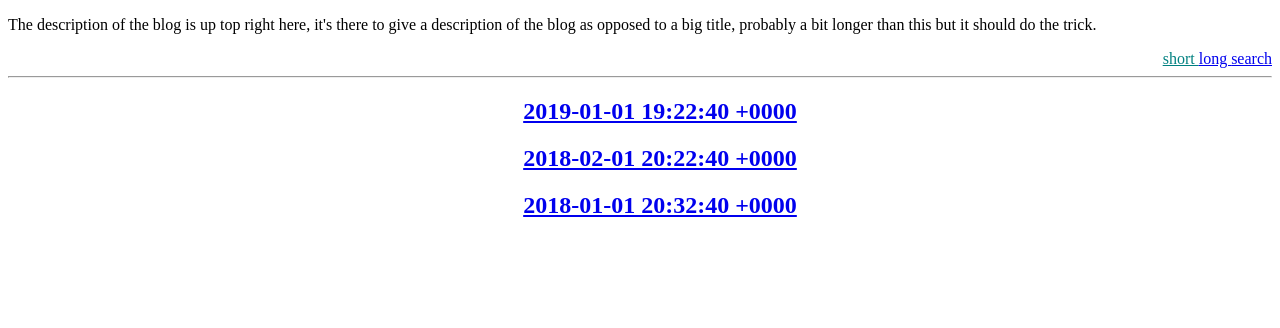
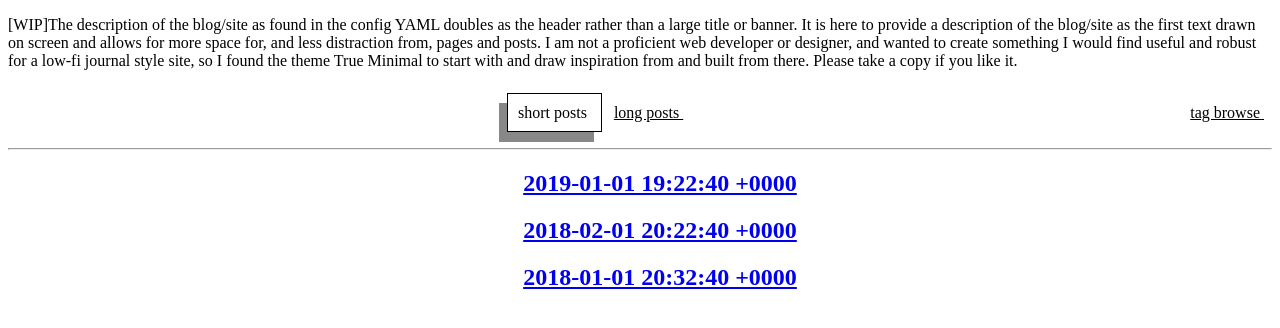
Before and after one commit to cyevgeniy/jekyll-true-minimal, a Jekyll site: the page built from index.html, in a window 1280 px wide. Shown: the top 328 px of the page. Built offline with Jekyll 4.4.1, drawn with Linux system fonts in a browser that asks for light colours.

Commit message:
Updated header include to approximate final, updated site description.

```diff
--- a/_config.yml
+++ b/_config.yml
@@ -1,5 +1,5 @@
 name: "Jekyll Untrue Minimal"
-description: "The description of the blog is up top right here, it's there to give a description of the blog as opposed to a big title, probably a bit longer than this but it should do the trick."
+description: "[WIP]The description of the blog/site as found in the config YAML doubles as the header rather than a large title or banner. It is here to provide a description of the blog/site as the first text drawn on screen and allows for more space for, and less distraction from, pages and posts. I am not a proficient web developer or designer, and wanted to create something I would find useful and robust for a low-fi journal style site, so I found the theme True Minimal to start with and draw inspiration from and built from there. Please take a copy if you like it."
 
 url: ''
 baseurl: ''
--- a/_data/header.yml
+++ /dev/null
@@ -1,6 +0,0 @@
-- name: short
-  link: /
-- name: long
-  link: /long
-- name: search
-  link: /search
--- /dev/null
+++ b/_data/headerExtra.yml
@@ -0,0 +1,2 @@
+- name: tag browse
+  link: /search/
--- /dev/null
+++ b/_data/headerMain.yml
@@ -0,0 +1,4 @@
+- name: short posts
+  link: /
+- name: long posts
+  link: /long/
--- a/_includes/header.html
+++ b/_includes/header.html
@@ -2,12 +2,47 @@
     <p>{{ site.description }}</p>
 </header>
 
-<div class="right">
-{% for item in site.data.header %}
-   <a href="{{ item.link }}" {% if page.url == item.link %}class="current"{% endif %}>
-     {{ item.name }}
-   </a>
- {% endfor %}
+<br>
+
+<div class="center">
+
+ <!-- "main" links are drawn, by default the "short" and "long" posts pages -->
+
+<span style="float:center">
+{% for item in site.data.headerMain %}
+    {% if page.url == item.link %}
+        <a class="currentHeader">
+          {{ item.name }}
+        </a>
+            &nbsp;&nbsp;
+    {% else %}
+       <a href="{{ item.link }}" class="linkHeader">
+         {{ item.name }}
+       </a>
+    &nbsp;&nbsp;
+    {% endif %}
+{% endfor %}
+</span>
+
+ <!-- "extra" links are drawn, by default solely a "search" by tags page -->
+
+<span style="float:right">
+{% for item in site.data.headerExtra %}
+    {% if page.url == item.link %}
+        <a class="currentHeader">
+          {{ item.name }}
+        </a>
+            &nbsp;&nbsp;
+    {% else %}
+       <a href="{{ item.link }}" class="linkHeader">
+         {{ item.name }}
+       </a>
+    &nbsp;&nbsp;
+    {% endif %}
+{% endfor %}
+</span>
+
 </div>
 
+<br>
 <hr>
--- a/_sass/main.scss
+++ b/_sass/main.scss
@@ -1,5 +1,12 @@
-.current {
-  color: teal;
+.linkHeader {
+  color: #000000;
+}
+
+.currentHeader {
+  color: #000000;
+  border: 1px solid;
+  padding: 10px;
+  box-shadow: -8px 10px #888888;
 }
 
 ul {
```
Also changed, not shown: README.md, 1 other file.
